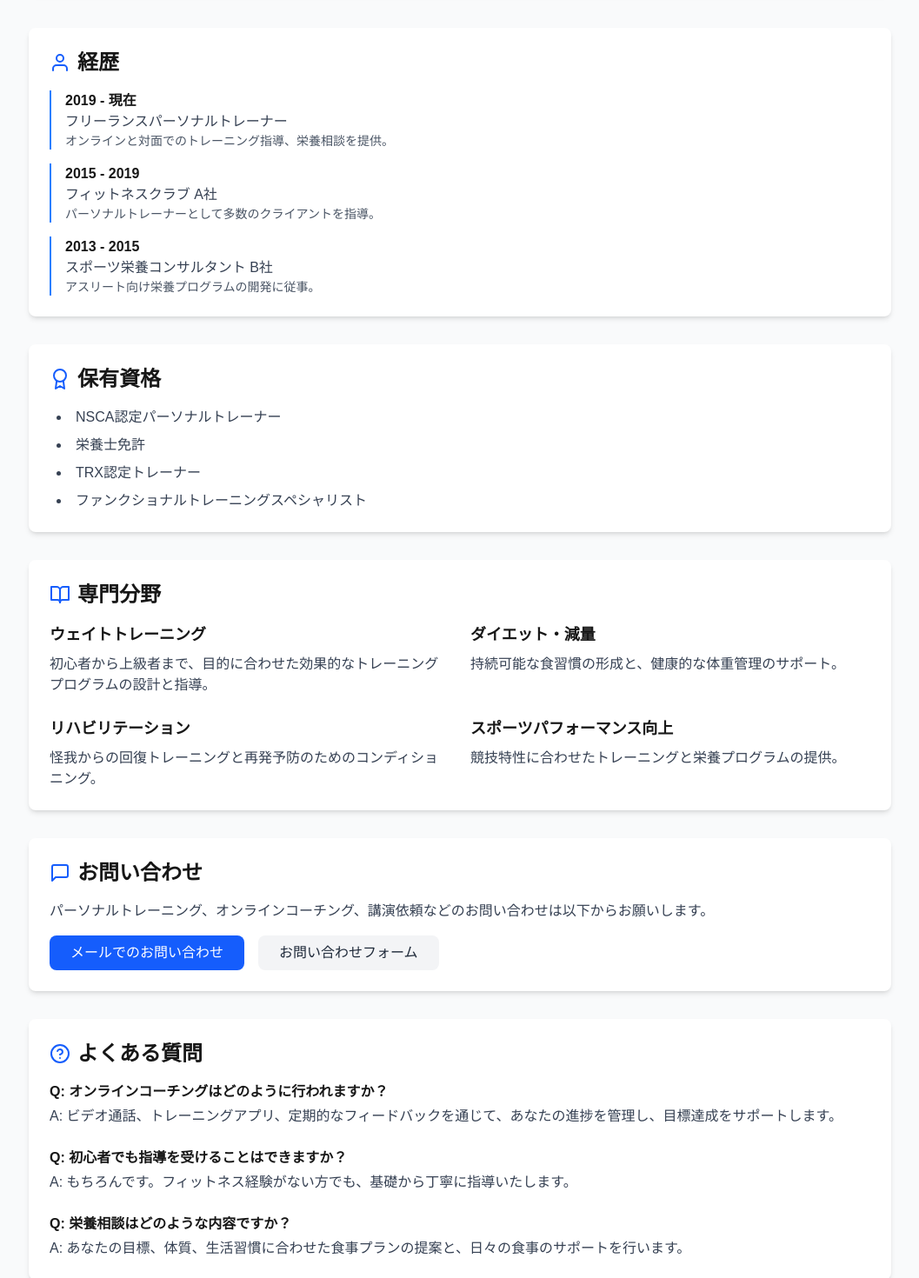
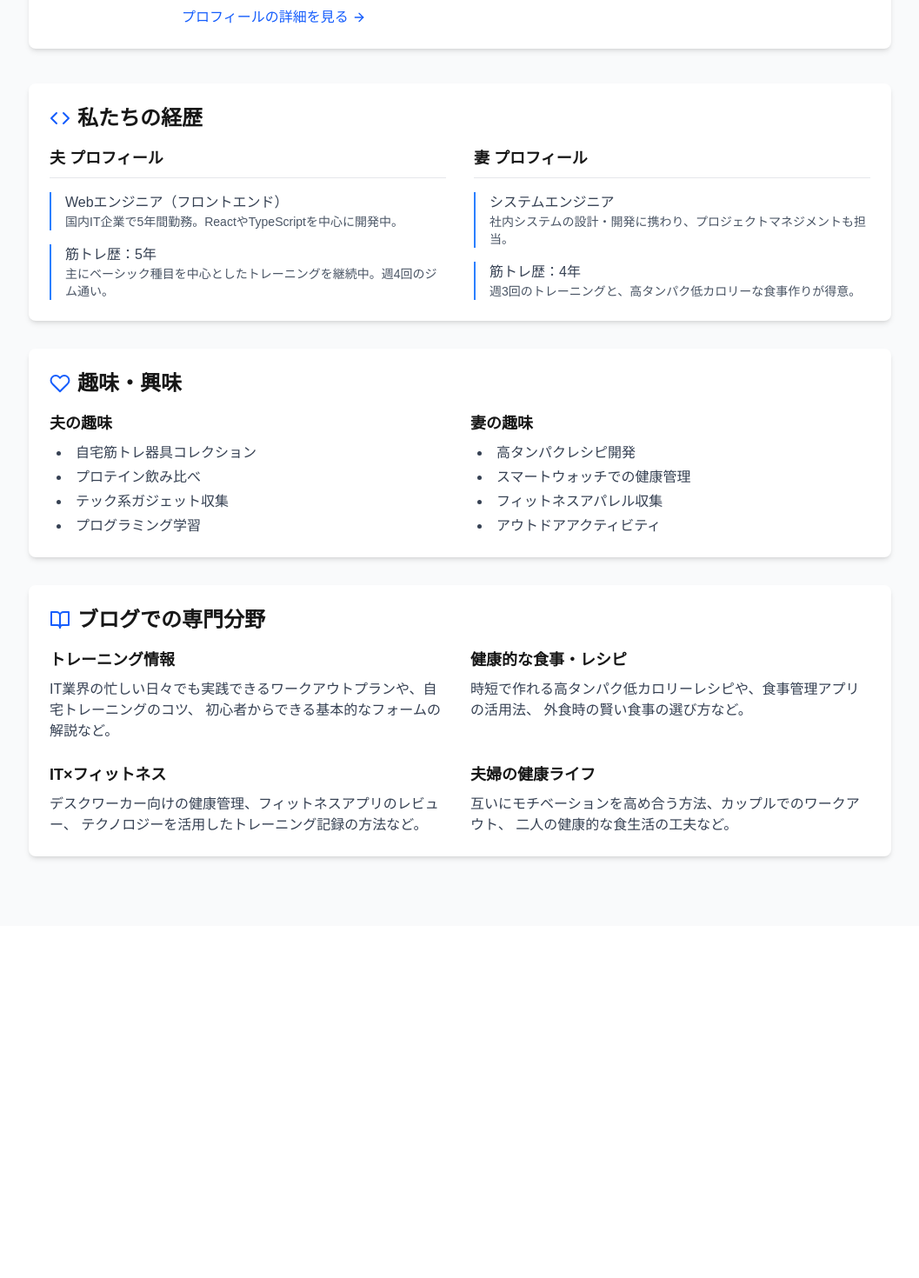
Before and after one commit to yutty76/my-fam-blog, a Next.js app: page /profile in a window 1280 px wide. Shown: the part 400-1870 px from the top of the page at 87% size, without its empty margins (111-1168 px from the left). After the commit the page ends 1465 px from the top, so only its background shows below. Built offline with nearby package versions, Linux system fonts and the light colour scheme.

Commit message:
プロフィールの変更

```diff
--- a/src/app/profile/page.tsx
+++ b/src/app/profile/page.tsx
@@ -1,7 +1,7 @@
 "use client";
 import React from 'react';
 import Link from 'next/link';
-import { FiHome, FiUser, FiAward, FiBookOpen, FiMessageSquare, FiHelpCircle } from 'react-icons/fi';
+import { FiHome, FiUser, FiCode, FiBookOpen, FiHeart } from 'react-icons/fi';
 import ProfileCard from '@/components/ProfileCard';
 
 export default function ProfilePage() {
@@ -14,7 +14,7 @@ export default function ProfilePage() {
           </Link>
         </div>
 
-        <h1 className="text-3xl md:text-4xl font-bold text-center mb-12">プロフィール</h1>
+        <h1 className="text-3xl md:text-4xl font-bold text-center mb-12">私たちについて</h1>
 
         {/* プロフィールカード */}
         <ProfileCard className="mb-10" />
@@ -22,131 +22,110 @@ export default function ProfilePage() {
         {/* 経歴セクション */}
         <section className="bg-white rounded-lg shadow-md p-6 mb-8">
           <div className="flex items-center mb-4">
-            <FiUser className="text-blue-600 mr-2" size={24} />
-            <h2 className="text-2xl font-bold">経歴</h2>
+            <FiCode className="text-blue-600 mr-2" size={24} />
+            <h2 className="text-2xl font-bold">私たちの経歴</h2>
           </div>
 
+          <div className="grid md:grid-cols-2 gap-8">
+            <div>
+              <h3 className="font-bold text-lg border-b border-gray-200 pb-2 mb-4">夫 プロフィール</h3>
               <div className="space-y-4">
                 <div className="border-l-2 border-blue-500 pl-4">
-              <h3 className="font-semibold">2019 - 現在</h3>
-              <p className="text-gray-700">フリーランスパーソナルトレーナー</p>
-              <p className="text-gray-600 text-sm">オンラインと対面でのトレーニング指導、栄養相談を提供。</p>
+                  <p className="text-gray-700">Webエンジニア（フロントエンド）</p>
+                  <p className="text-gray-600 text-sm">国内IT企業で5年間勤務。ReactやTypeScriptを中心に開発中。</p>
                 </div>
 
                 <div className="border-l-2 border-blue-500 pl-4">
-              <h3 className="font-semibold">2015 - 2019</h3>
-              <p className="text-gray-700">フィットネスクラブ A社</p>
-              <p className="text-gray-600 text-sm">パーソナルトレーナーとして多数のクライアントを指導。</p>
+                  <p className="text-gray-700">筋トレ歴：5年</p>
+                  <p className="text-gray-600 text-sm">主にベーシック種目を中心としたトレーニングを継続中。週4回のジム通い。</p>
+                </div>
+              </div>
+            </div>
+
+            <div>
+              <h3 className="font-bold text-lg border-b border-gray-200 pb-2 mb-4">妻 プロフィール</h3>
+              <div className="space-y-4">
+                <div className="border-l-2 border-blue-500 pl-4">
+                  <p className="text-gray-700">システムエンジニア</p>
+                  <p className="text-gray-600 text-sm">社内システムの設計・開発に携わり、プロジェクトマネジメントも担当。</p>
                 </div>
 
                 <div className="border-l-2 border-blue-500 pl-4">
-              <h3 className="font-semibold">2013 - 2015</h3>
-              <p className="text-gray-700">スポーツ栄養コンサルタント B社</p>
-              <p className="text-gray-600 text-sm">アスリート向け栄養プログラムの開発に従事。</p>
+                  <p className="text-gray-700">筋トレ歴：4年</p>
+                  <p className="text-gray-600 text-sm">週3回のトレーニングと、高タンパク低カロリーな食事作りが得意。</p>
+                </div>
+              </div>
             </div>
           </div>
         </section>
 
-        {/* 資格セクション */}
+        {/* 趣味・興味セクション */}
         <section className="bg-white rounded-lg shadow-md p-6 mb-8">
           <div className="flex items-center mb-4">
-            <FiAward className="text-blue-600 mr-2" size={24} />
-            <h2 className="text-2xl font-bold">保有資格</h2>
+            <FiHeart className="text-blue-600 mr-2" size={24} />
+            <h2 className="text-2xl font-bold">趣味・興味</h2>
           </div>
 
-          <ul className="list-disc list-inside space-y-2 pl-2">
-            <li className="text-gray-700">NSCA認定パーソナルトレーナー</li>
-            <li className="text-gray-700">栄養士免許</li>
-            <li className="text-gray-700">TRX認定トレーナー</li>
-            <li className="text-gray-700">ファンクショナルトレーニングスペシャリスト</li>
+          <div className="grid md:grid-cols-2 gap-6">
+            <div>
+              <h3 className="font-semibold text-lg mb-2">夫の趣味</h3>
+              <ul className="list-disc list-inside space-y-1 pl-2">
+                <li className="text-gray-700">自宅筋トレ器具コレクション</li>
+                <li className="text-gray-700">プロテイン飲み比べ</li>
+                <li className="text-gray-700">テック系ガジェット収集</li>
+                <li className="text-gray-700">プログラミング学習</li>
               </ul>
+            </div>
+
+            <div>
+              <h3 className="font-semibold text-lg mb-2">妻の趣味</h3>
+              <ul className="list-disc list-inside space-y-1 pl-2">
+                <li className="text-gray-700">高タンパクレシピ開発</li>
+                <li className="text-gray-700">スマートウォッチでの健康管理</li>
+                <li className="text-gray-700">フィットネスアパレル収集</li>
+                <li className="text-gray-700">アウトドアアクティビティ</li>
+              </ul>
+            </div>
+          </div>
         </section>
 
         {/* 専門分野セクション */}
         <section className="bg-white rounded-lg shadow-md p-6 mb-8">
           <div className="flex items-center mb-4">
             <FiBookOpen className="text-blue-600 mr-2" size={24} />
-            <h2 className="text-2xl font-bold">専門分野</h2>
+            <h2 className="text-2xl font-bold">ブログでの専門分野</h2>
           </div>
 
           <div className="grid md:grid-cols-2 gap-6">
             <div>
-              <h3 className="font-semibold text-lg mb-2">ウェイトトレーニング</h3>
+              <h3 className="font-semibold text-lg mb-2">トレーニング情報</h3>
               <p className="text-gray-700">
-                初心者から上級者まで、目的に合わせた効果的なトレーニングプログラムの設計と指導。
+                IT業界の忙しい日々でも実践できるワークアウトプランや、自宅トレーニングのコツ、
+                初心者からできる基本的なフォームの解説など。
               </p>
             </div>
 
             <div>
-              <h3 className="font-semibold text-lg mb-2">ダイエット・減量</h3>
+              <h3 className="font-semibold text-lg mb-2">健康的な食事・レシピ</h3>
               <p className="text-gray-700">
-                持続可能な食習慣の形成と、健康的な体重管理のサポート。
+                時短で作れる高タンパク低カロリーレシピや、食事管理アプリの活用法、
+                外食時の賢い食事の選び方など。
               </p>
             </div>
 
             <div>
-              <h3 className="font-semibold text-lg mb-2">リハビリテーション</h3>
+              <h3 className="font-semibold text-lg mb-2">IT×フィットネス</h3>
               <p className="text-gray-700">
-                怪我からの回復トレーニングと再発予防のためのコンディショニング。
+                デスクワーカー向けの健康管理、フィットネスアプリのレビュー、
+                テクノロジーを活用したトレーニング記録の方法など。
               </p>
             </div>
 
             <div>
-              <h3 className="font-semibold text-lg mb-2">スポーツパフォーマンス向上</h3>
+              <h3 className="font-semibold text-lg mb-2">夫婦の健康ライフ</h3>
               <p className="text-gray-700">
-                競技特性に合わせたトレーニングと栄養プログラムの提供。
-              </p>
-            </div>
-          </div>
-        </section>
-
-        {/* お問い合わせセクション */}
-        <section className="bg-white rounded-lg shadow-md p-6 mb-8">
-          <div className="flex items-center mb-4">
-            <FiMessageSquare className="text-blue-600 mr-2" size={24} />
-            <h2 className="text-2xl font-bold">お問い合わせ</h2>
-          </div>
-
-          <p className="text-gray-700 mb-4">
-            パーソナルトレーニング、オンラインコーチング、講演依頼などのお問い合わせは以下からお願いします。
-          </p>
-
-          <div className="flex flex-col sm:flex-row gap-4">
-            <a href="mailto:contact@example.com" className="bg-blue-600 hover:bg-blue-700 text-white py-2 px-6 rounded-lg transition duration-200 text-center">
-              メールでのお問い合わせ
-            </a>
-            <Link href="/contact" className="bg-gray-100 hover:bg-gray-200 text-gray-800 py-2 px-6 rounded-lg transition duration-200 text-center">
-              お問い合わせフォーム
-            </Link>
-          </div>
-        </section>
-
-        {/* よくある質問セクション */}
-        <section className="bg-white rounded-lg shadow-md p-6">
-          <div className="flex items-center mb-4">
-            <FiHelpCircle className="text-blue-600 mr-2" size={24} />
-            <h2 className="text-2xl font-bold">よくある質問</h2>
-          </div>
-
-          <div className="space-y-6">
-            <div>
-              <h3 className="font-semibold">Q: オンラインコーチングはどのように行われますか？</h3>
-              <p className="text-gray-700 mt-1">
-                A: ビデオ通話、トレーニングアプリ、定期的なフィードバックを通じて、あなたの進捗を管理し、目標達成をサポートします。
-              </p>
-            </div>
-
-            <div>
-              <h3 className="font-semibold">Q: 初心者でも指導を受けることはできますか？</h3>
-              <p className="text-gray-700 mt-1">
-                A: もちろんです。フィットネス経験がない方でも、基礎から丁寧に指導いたします。
-              </p>
-            </div>
-
-            <div>
-              <h3 className="font-semibold">Q: 栄養相談はどのような内容ですか？</h3>
-              <p className="text-gray-700 mt-1">
-                A: あなたの目標、体質、生活習慣に合わせた食事プランの提案と、日々の食事のサポートを行います。
+                互いにモチベーションを高め合う方法、カップルでのワークアウト、
+                二人の健康的な食生活の工夫など。
               </p>
             </div>
           </div>
--- a/src/components/ProfileCard.tsx
+++ b/src/components/ProfileCard.tsx
@@ -1,7 +1,7 @@
 "use client";
 import React from 'react';
 import Link from 'next/link';
-import { FiTwitter, FiInstagram, FiYoutube, FiMail } from 'react-icons/fi';
+import { FiTwitter, FiInstagram, FiYoutube, FiMail, FiArrowRight } from 'react-icons/fi';
 
 interface ProfileCardProps {
   className?: string;
@@ -32,20 +32,21 @@ const ProfileCard: React.FC<ProfileCardProps> = ({ className = '', isCompact = f
 
         <div className="flex-1">
           {/* 名前と肩書き */}
-          <h3 className={`${isCompact ? 'text-lg' : 'text-xl'} font-bold mb-1`}>山田 健太</h3>
+          <h3 className={`${isCompact ? 'text-lg' : 'text-xl'} font-bold mb-1`}>OB夫婦ブログ</h3>
           <p className={`text-gray-600 ${isCompact ? 'text-sm mb-2' : 'mb-3'}`}>
-            パーソナルトレーナー / 栄養士 / フィットネスブロガー
+            IT業界 × 筋トレ愛好家夫婦
           </p>
 
           {/* プロフィール本文 - コンパクトモードでは短めに */}
           {!isCompact ? (
             <p className="text-gray-700">
-              10年以上のトレーニング経験を持つフィットネス愛好家。科学的根拠に基づいた情報発信をモットーに、
-              誰もが健康的な生活を送れるようサポートします。
+              旦那(筋トレ歴5年)とキッチン担当の妻(筋トレ歴4年)がお送りするブログ。
+              IT業界で働きながら、健康的な生活と筋トレの楽しさをシェアします。
+              夫婦で実践している「忙しくても続けられる」筋トレ法や、美味しく栄養たっぷりの簡単レシピを紹介しています。
             </p>
           ) : (
             <p className="text-gray-700 text-sm">
-              科学的根拠に基づいた健康・フィットネス情報を発信。
+              IT業界で働く筋トレ愛好家夫婦。トレーニング情報と手軽な高タンパクレシピを発信中。
             </p>
           )}
 
@@ -65,14 +66,16 @@ const ProfileCard: React.FC<ProfileCardProps> = ({ className = '', isCompact = f
             </a>
           </div>
 
-          {/* プロフィールページへのリンク（コンパクトモードのみ） */}
-          {isCompact && (
-            <div className="mt-2">
-              <Link href="/profile" className="text-sm text-blue-600 hover:underline">
-                プロフィールの詳細を見る →
-              </Link>
-            </div>
-          )}
+          {/* プロフィールページへのリンク（常に表示） */}
+          <div className={`${isCompact ? 'mt-2' : 'mt-4'}`}>
+            <Link
+              href="/profile"
+              className={`${isCompact ? 'text-sm' : ''} text-blue-600 hover:text-blue-800 flex items-center w-fit transition-colors`}
+            >
+              <span>プロフィールの詳細を見る</span>
+              <FiArrowRight className="ml-1" />
+            </Link>
+          </div>
         </div>
       </div>
     </div>
```
Lines whose indentation alone changed are shown as unchanged.
